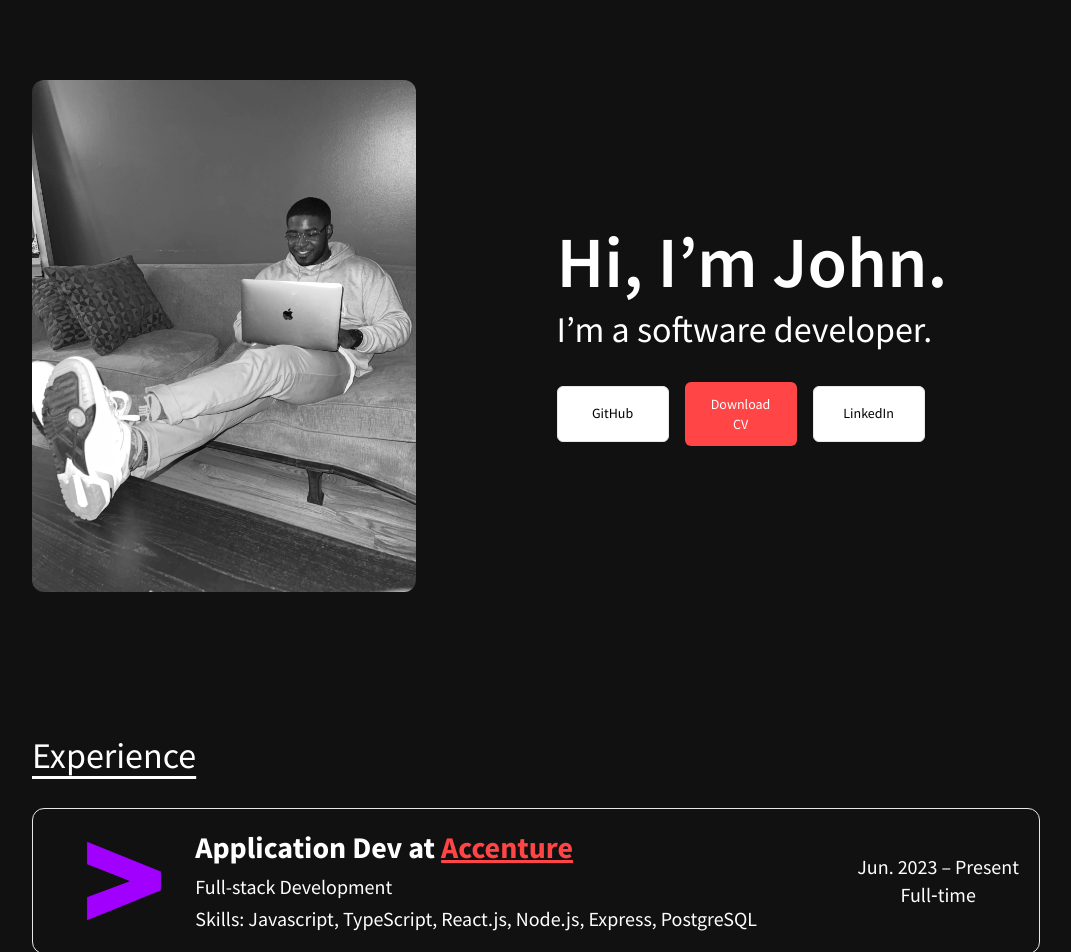
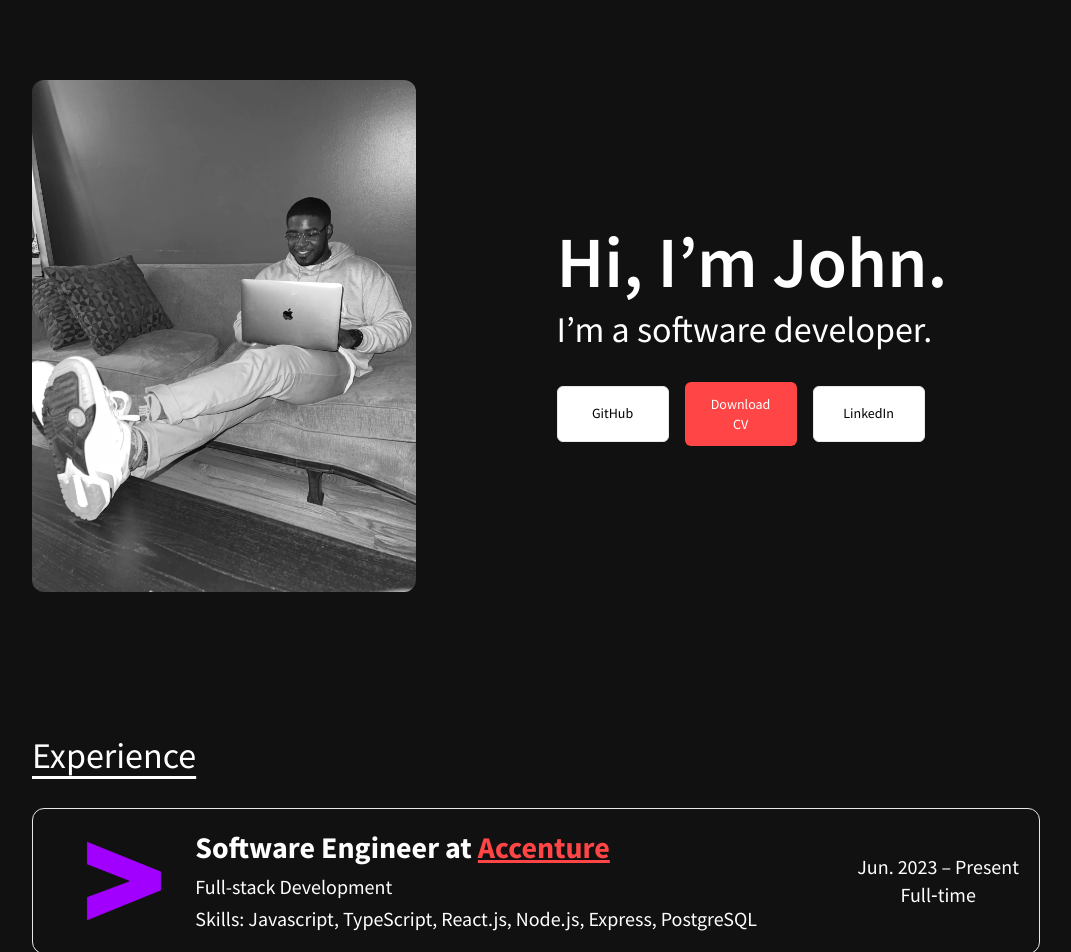
Before and after one commit to john-mathis/portfolio, a React (Create React App) app: page / in a window 1280 px wide. Shown: the top 952 px of the page, without its empty margins (104-1175 px from the left). Built offline with nearby package versions, Linux system fonts and the light colour scheme.

Commit message:
exp changes

```diff
--- a/src/Components/Experience/Experience.js
+++ b/src/Components/Experience/Experience.js
@@ -9,7 +9,7 @@ const experiences = [
     alt: "Accenture logo",
     company: "Accenture",
     companyUrl: "https://www.accenture.com/us-en",
-    title: "Application Dev",
+    title: "Software Engineer",
     subtitle: "Full-stack Development",
     skills: ["Javascript", "TypeScript", "React.js", "Node.js", "Express", "PostgreSQL"],
     date: "Jun. 2023 – Present",
```
